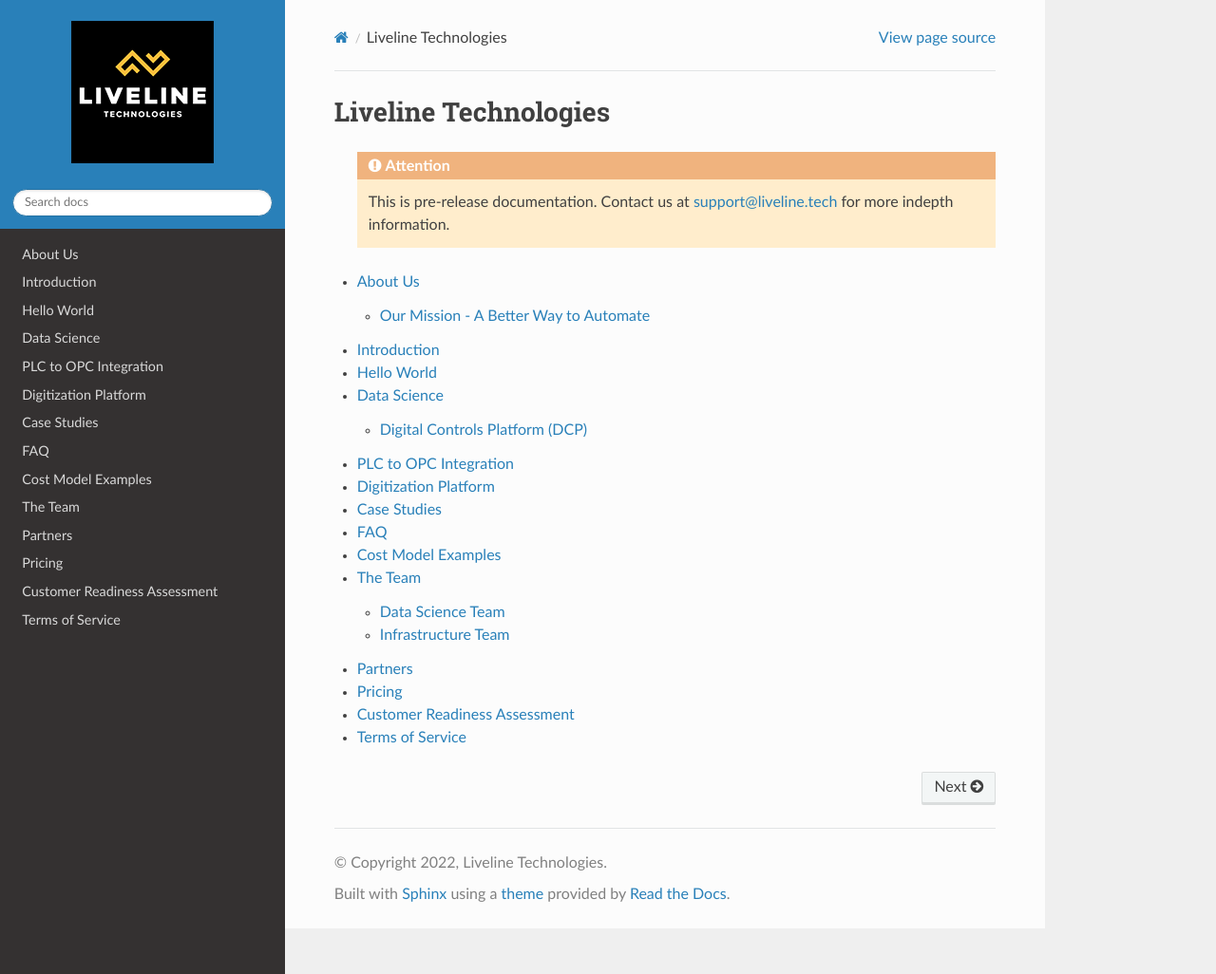
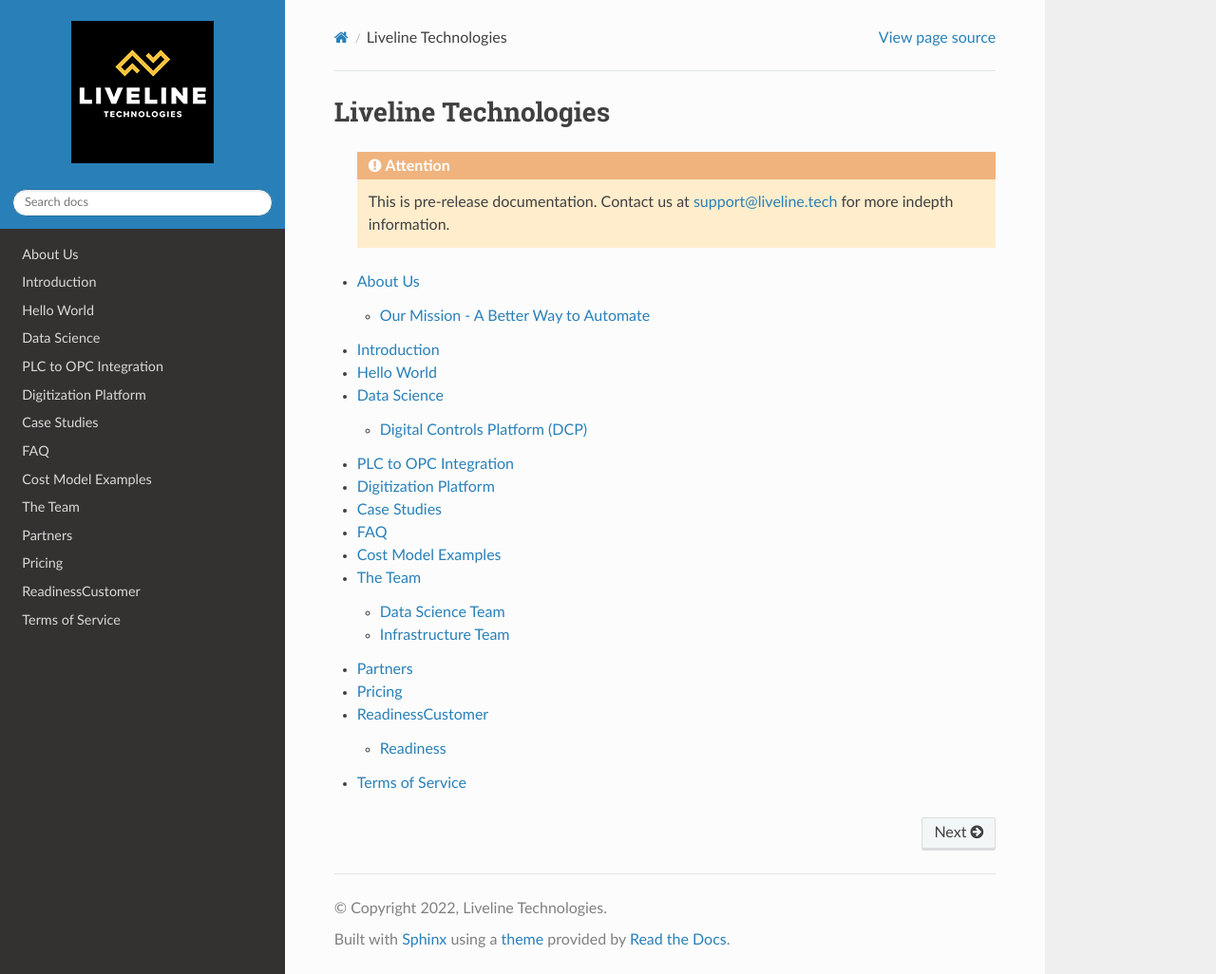
Before and after one commit to supergus/documentation_public, a Sphinx documentation site: the page built from docs/index.rst, in a window 1280 px wide and 1026 px high. Shown: the whole window at 95% size. Built offline with Sphinx 7.4.7 and the Read the Docs theme 2.0.0, drawn with Linux system fonts in a browser that asks for light colours; pages that are not in the unit, such as notebooks, are missing from menus.

Commit message:
Update readinesscustomer.rst

```diff
--- a/docs/readinesscustomer/readinesscustomer.rst
+++ b/docs/readinesscustomer/readinesscustomer.rst
@@ -1,8 +1,8 @@
-Customer Readiness Assessment
-========
+ReadinessCustomer
+=============================
 
 List of readiness checks for customer assessment
 
 .. toctree::
     :maxdepth: 2
-    readiness/readiness
+  readiness/readiness
```
